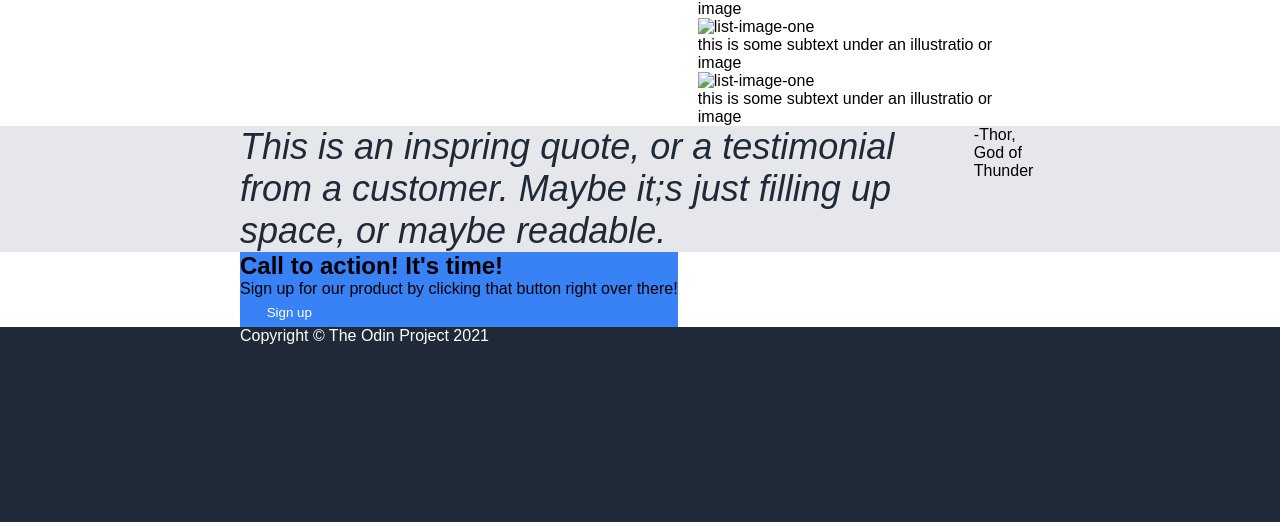
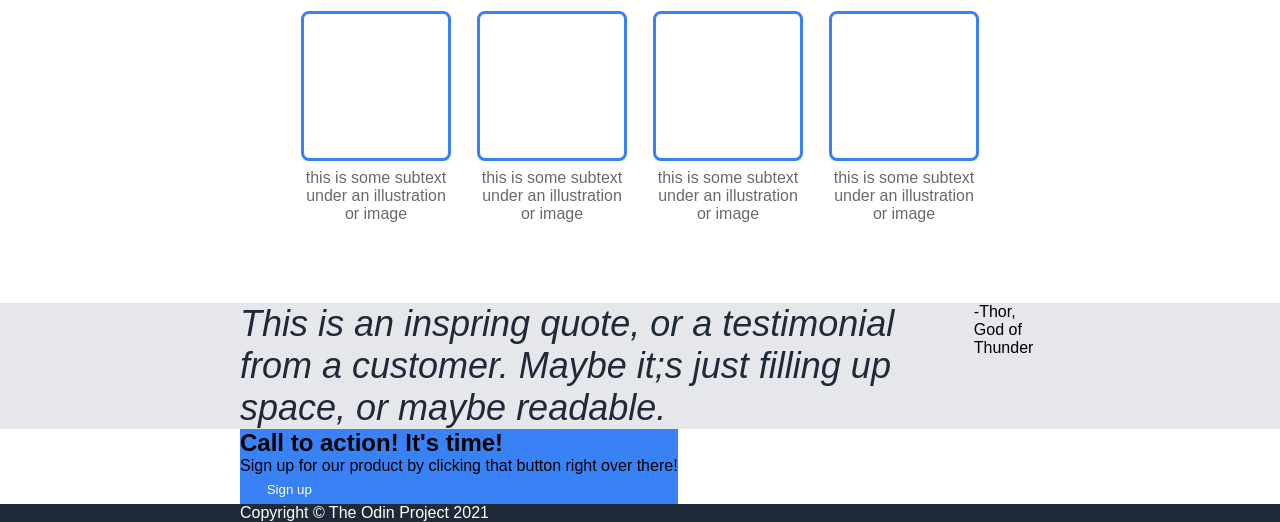
Before and after one commit to s13dev/landing-page-odin, a plain HTML site: page index.html in a window 1280 px wide. Shown: the part 517-1039 px from the top of the page. Before the commit the page ends 862 px from the top, so only its background shows below. Drawn offline with Linux system fonts and the light colour scheme.

Commit message:
Add flex and styling to list

```diff
--- a/index.html
+++ b/index.html
@@ -30,22 +30,22 @@
 
   <div class="container list">
     <h2 class="listHeader"> Some random information.</h2>
-    <ul>
-      <li>
-        <img src="" alt="list-image-one">
-        <p>this is some subtext under an illustratio or image</p>
+    <ul class="listContainer">
+      <li class="listItem">
+        <div class="listImage"></div>
+        <p class="listText">this is some subtext under an illustration or image</p>
       </li>
-      <li>
-        <img src="" alt="list-image-one">
-        <p>this is some subtext under an illustratio or image</p>
+      <li class="listItem">
+        <div class="listImage"></div>
+        <p class="listText">this is some subtext under an illustration or image</p>
       </li>
-      <li>
-        <img src="" alt="list-image-one">
-        <p>this is some subtext under an illustratio or image</p>
+      <li class="listItem">
+        <div class="listImage"></div>
+        <p class="listText">this is some subtext under an illustration or image</p>
       </li>
-      <li>
-        <img src="" alt="list-image-one">
-        <p>this is some subtext under an illustratio or image</p>
+      <li class="listItem">
+        <div class="listImage"></div>
+        <p class="listText">this is some subtext under an illustration or image</p>
       </li>
     </ul>
   </div>
--- a/styles/style.css
+++ b/styles/style.css
@@ -9,7 +9,7 @@ body {
   background-color: #1F2937;
 }
 
-ul, p, h2, button {
+ul, p, h2, button, div {
   list-style-type: none;
   border: none;
   margin: 0;
@@ -86,14 +86,45 @@ button {
 /* list */
 .list {
   display: flex;
-  padding: 0 15em;
+  flex-direction: column;
+  align-items: center;
+  gap: 2em;
+  padding: 2em 15em 5em;
   background-color: white;
 }
 
 .listHeader {
-  font-size: 36px;
+  font-size: 32px;
   font-weight: bolder;
   color: #1F2937;
+}
+
+.listContainer {
+  display: flex;
+  justify-content: center;
+  gap: 2em;
+}
+
+.listItem {
+  display: flex;
+  align-items: center;
+  flex-direction: column;
+  text-align: center;
+  gap: .5em;
+  max-width: 9em;
+}
+
+.listImage {
+  height: 9em;
+  width: 9em;
+  border-style: solid;
+  border-color: #3882F6;
+  border-width: .2em;
+  border-radius: .5em;
+}
+
+.listText {
+  color: dimgray;
 }
 
 /* quote */
```
